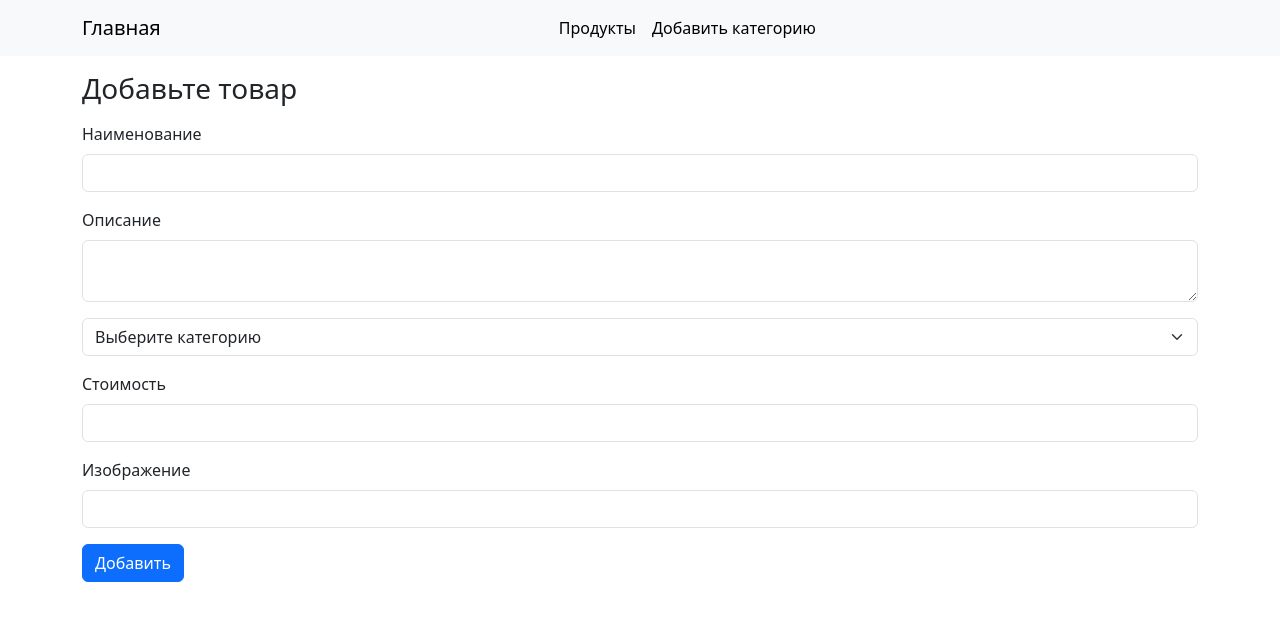
After one commit to BekturTilepbek/Online-Market, a Django app: template source/webapp/templates/new_product.html in a window 1280 px wide. The commit adds this page. Shown: the top 621 px of the page. Run offline with Django 3.2, Linux system fonts and the light colour scheme; the template is opened without the code that fills it, so the values that code supplies are empty.

Commit message:
добавил возможность добавления новых продуктов и категорий
подправил верстку

```diff
--- a/source/webapp/templates/base.html
+++ b/source/webapp/templates/base.html
@@ -17,10 +17,22 @@
             </button>
 
             <div class="collapse navbar-collapse" id="navbarNav">
-                <ul class="navbar-nav">
-                    {% block links %}
+                <ul class="navbar-nav mx-auto">
+                    {% block products %}
                         <li class="nav-item">
-{#                            <a class="nav-link active" aria-current="page" href="{% url 'new_task' %}">Добавить задачу</a>#}
+                            <a class="nav-link active" aria-current="page" href="{% url 'products' %}">Продукты</a>
+                        </li>
+                    {% endblock %}
+
+                    {% block new_product %}
+                        <li class="nav-item">
+                            <a class="nav-link active" aria-current="page" href="{% url 'new_product' %}">Добавить товар</a>
+                        </li>
+                    {% endblock %}
+
+                    {% block new_category %}
+                        <li class="nav-item">
+                            <a class="nav-link active" aria-current="page" href="{% url 'new_category' %}">Добавить категорию</a>
                         </li>
                     {% endblock %}
                 </ul>
--- /dev/null
+++ b/source/webapp/templates/new_product.html
@@ -0,0 +1,39 @@
+{% extends 'base.html' %}
+{% block new_product %}
+{% endblock %}
+
+{% block content%}
+    <div class="container">
+        <h3 class="mb-3">Добавьте товар</h3>
+
+        <form action="{% url 'new_product' %}" method="POST">
+            {% csrf_token %}
+            <div class="mb-3">
+                <label for="name" class="form-label">Наименование</label>
+                <input type="text" class="form-control" id="name" name="name" required>
+            </div>
+            <div class="mb-3">
+                <label for="description" class="form-label">Описание</label>
+                <textarea class="form-control" id="description" name="description"></textarea>
+            </div>
+            <div class="mb-3">
+                <select class="form-select" aria-label="Default select example" name="category" required>
+                    <option value="" disabled selected>Выберите категорию</option>
+                    {% for category in categories %}
+                        <option value="{{ category.pk }}">{{ category.name }}</option>
+                    {% endfor %}
+                </select>
+            </div>
+            <div class="mb-3">
+                <label for="price" class="form-label">Стоимость</label>
+                <input type="number" class="form-control" id="price" name="price" required>
+            </div>
+            <div class="mb-3">
+                <label for="image" class="form-label">Изображение</label>
+                <input type="text" class="form-control" id="image" name="image" required>
+            </div>
+
+            <button type="submit" class="btn btn-primary">Добавить</button>
+        </form>
+    </div>
+{% endblock %}
--- a/source/webapp/urls.py
+++ b/source/webapp/urls.py
@@ -1,9 +1,11 @@
 from django.urls import path
 
-from webapp.views import index, detail_product
+from webapp.views import index, detail_product, new_product, new_category
 
 urlpatterns = [
     path('', index, name='products'),
     path('products/', index, name='products'),
-    path('products/<int:product_id>/', detail_product, name='detail_product'),
+    path('products/<int:pk>/', detail_product, name='detail_product'),
+    path('products/add/', new_product, name='new_product'),
+    path('categories/add/', new_category, name='new_category')
 ]
```
Also changed, not shown: source/webapp/templates/detail_product.html (+6 -4 lines), source/webapp/templates/index.html (+6 -4 lines), source/webapp/templates/new_category.html (added, +23 -0 lines), source/webapp/views.py (+31 -4 lines).
